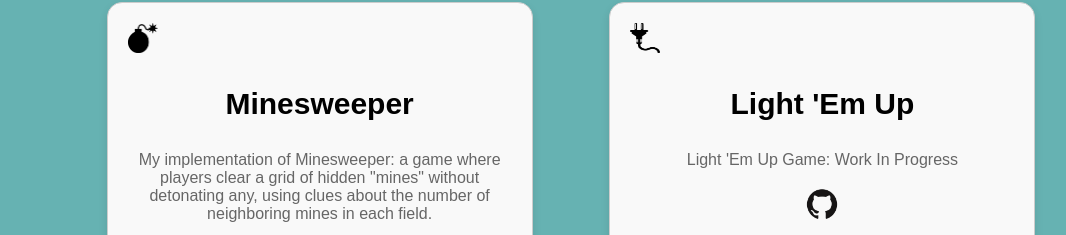
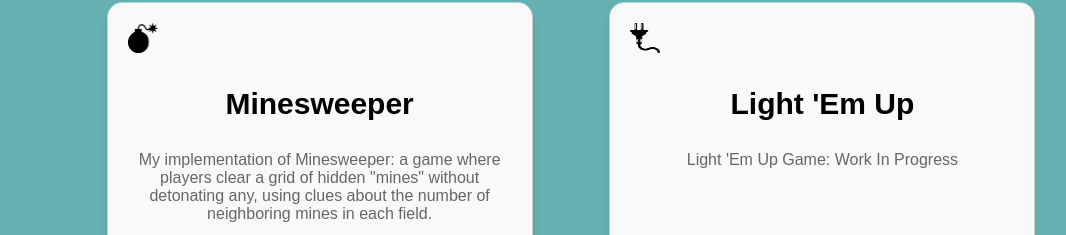
Before and after one commit to jobvengalil/jobvengalil.github.io, a plain HTML site: page index.html in a window 1280 px wide. Shown: the part 744-979 px from the top of the page, without its empty margins (69-1135 px from the left). Drawn offline with Linux system fonts and the light colour scheme.

Commit message:
Update index.html

```diff
--- a/index.html
+++ b/index.html
@@ -91,7 +91,9 @@
     <p class="boxSubTitle"> Light 'Em Up Game: Work In Progress</p>
     <div class="center-container">
       <div class="image-container">
-        <a href="https://github.com/jobvengalil"> <img src="../img/github.png" height="40" width="40"/> </a>
+        <div class="hover-line"></div>
+      </div>
+    </div>
         <div class="hover-line"></div>
       </div>
     </div>
```
